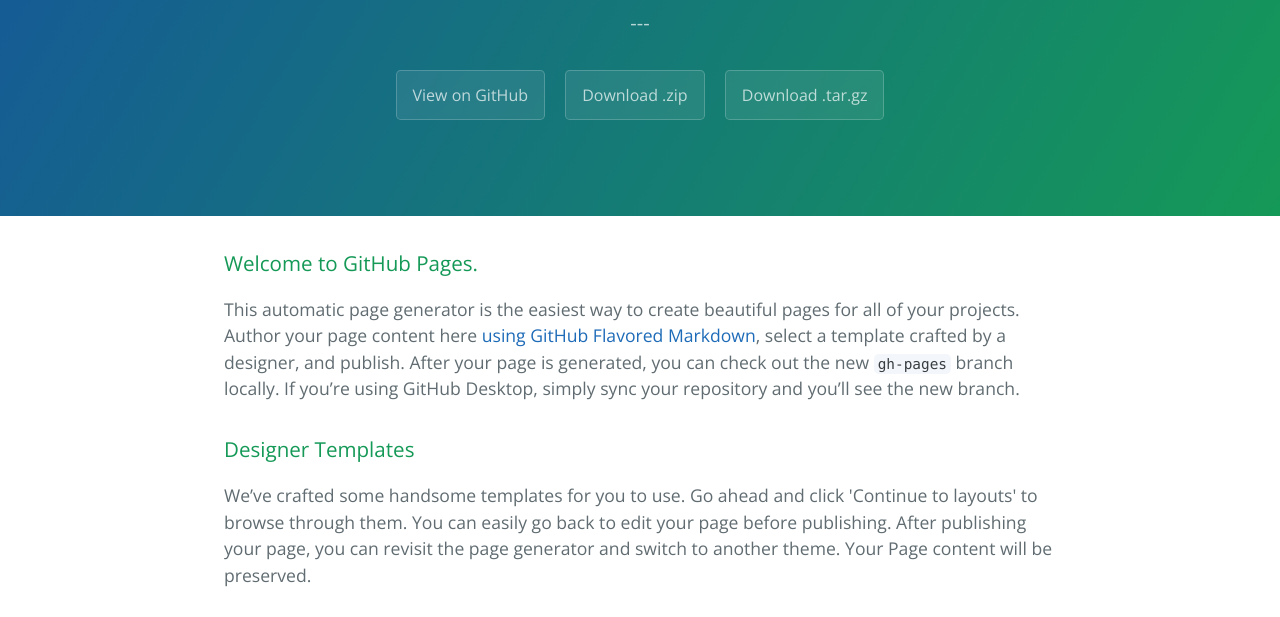
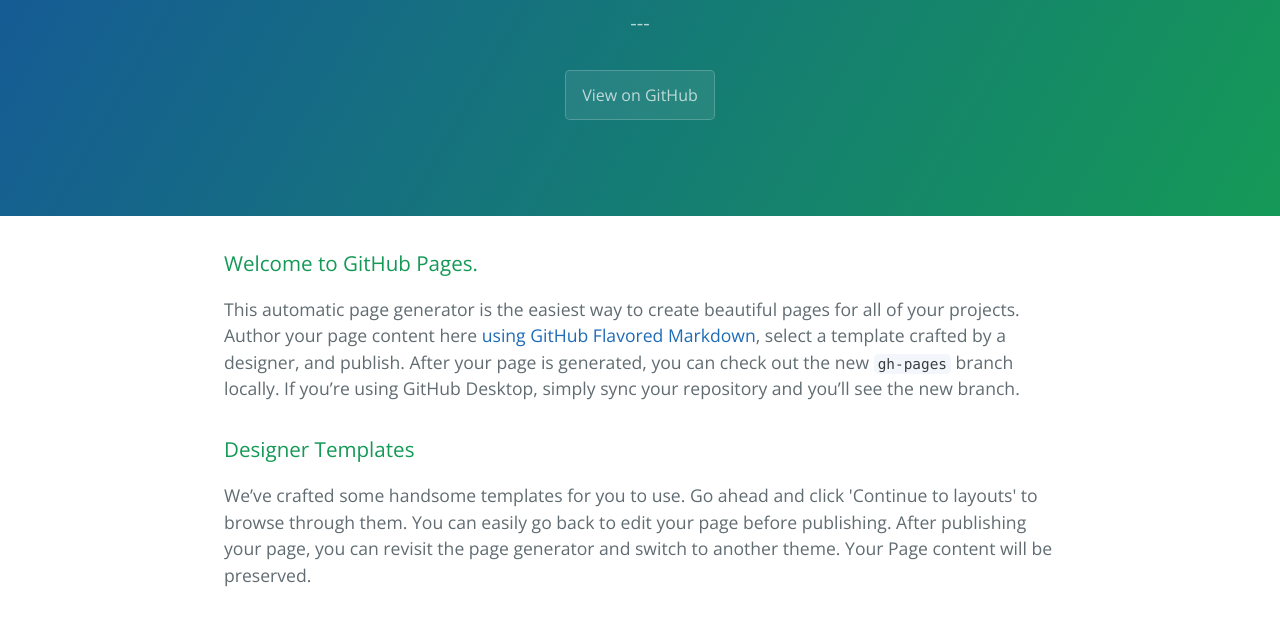
Before and after one commit to James-E-Adams/WouldYou, a plain HTML site: page index.html in a window 1280 px wide. Shown: the part 167-784 px from the top of the page. Drawn offline with nearby package versions, Linux system fonts and the light colour scheme.

Commit message:
commenting out a few things

```diff
--- a/index.html
+++ b/index.html
@@ -14,8 +14,8 @@
       <h1 class="project-name">Wouldyou</h1>
       <h2 class="project-tagline">---</h2>
       <a href="https://github.com/AggressiveSneeze/WouldYou" class="btn">View on GitHub</a>
-      <a href="https://github.com/AggressiveSneeze/WouldYou/zipball/master" class="btn">Download .zip</a>
-      <a href="https://github.com/AggressiveSneeze/WouldYou/tarball/master" class="btn">Download .tar.gz</a>
+      <!-- <a href="https://github.com/AggressiveSneeze/WouldYou/zipball/master" class="btn">Download .zip</a> -->
+      <!-- <a href="https://github.com/AggressiveSneeze/WouldYou/tarball/master" class="btn">Download .tar.gz</a> -->
     </section>
 
     <section class="main-content">
```
